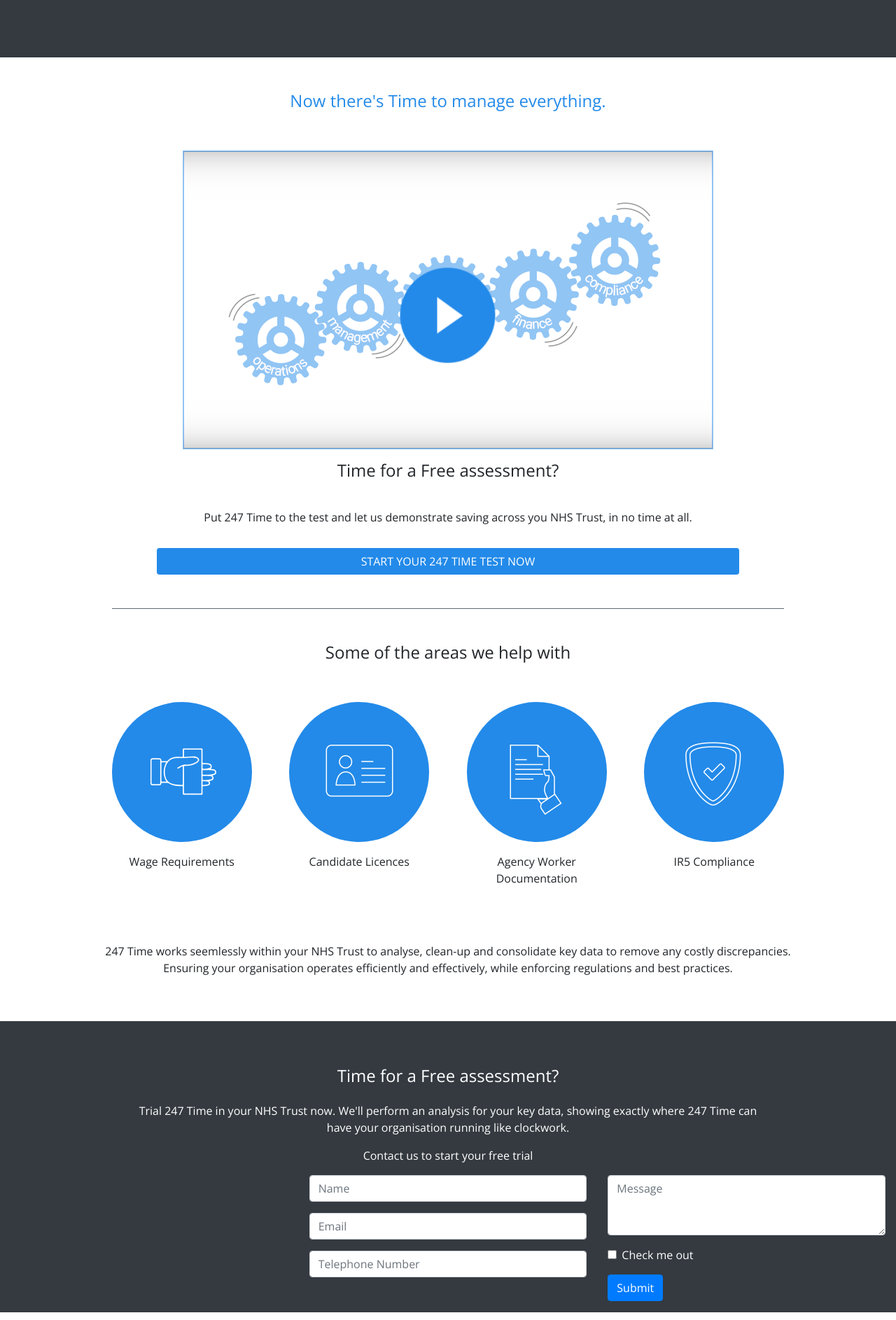
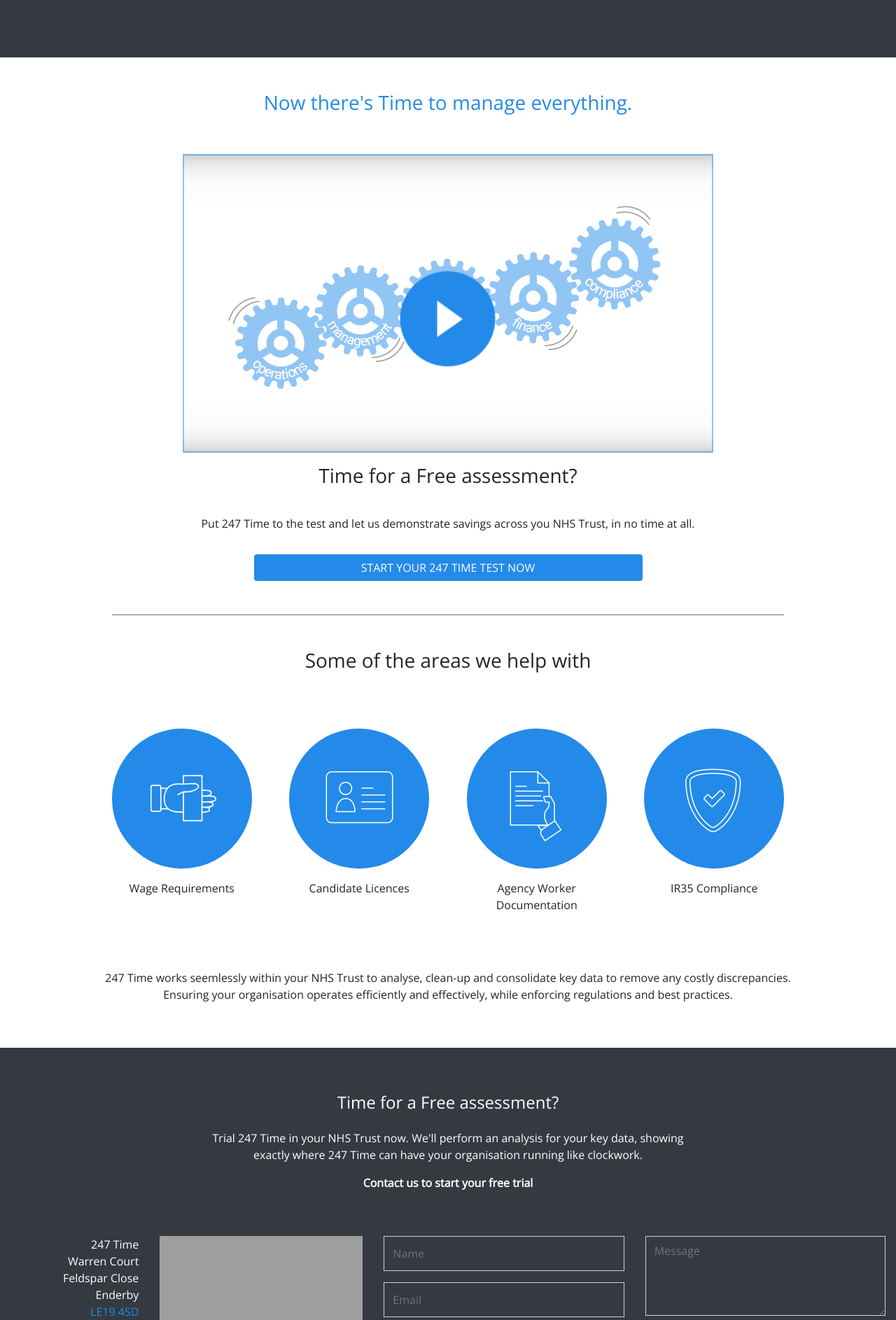
Before and after one commit to JaymeTibbatts/koobr-task, a PHP site: page / in a window 1280 px wide. Shown: the part 810-2696 px from the top of the page at 70% size. Run offline with PHP 8.4, Linux system fonts and the light colour scheme; a map, chart or similar area stays blank; some libraries are stand-ins or nearby versions; grey boxes are pictures that could not be loaded.

Commit message:
Completed Layout

```diff
--- a/assets/css/styles.css
+++ b/assets/css/styles.css
@@ -20,10 +20,6 @@ h4 {
 .hero h1 {
     font-size: 3.5em;
     margin-left: 25%;
-}
-
-.hero {
-
 }
 
 .sub-hero h2 {
@@ -51,3 +47,19 @@ h4 {
     left: 50%;
     transform: translate(-50%, -50%);
 }
+
+.g-recaptcha, .form-control {
+    background: #343A40 !important;
+}
+
+.form-control , form .btn{
+    border-radius: 0px !important;
+}
+
+.footer {
+    background: #191b1e;
+}
+
+#map {
+    height: 275px;
+}
--- /dev/null
+++ b/assets/js/map.js
@@ -0,0 +1,204 @@
+
+var map;
+
+var latLng = {lat: 52.596540, lng: -1.211020};
+
+function initMap() {
+  map = new google.maps.Map(document.getElementById('map'), {
+    center: latLng,
+    zoom: 14,
+    disableDefaultUI: true,
+    styles: [
+     {
+       "elementType": "geometry",
+       "stylers": [
+         {
+           "color": "#191B1E"
+         }
+       ]
+     },
+     {
+       "elementType": "labels.icon",
+       "stylers": [
+         {
+           "visibility": "off"
+         }
+       ]
+     },
+     {
+       "elementType": "labels.text.fill",
+       "stylers": [
+         {
+           "color": "#757575"
+         }
+       ]
+     },
+     {
+       "elementType": "labels.text.stroke",
+       "stylers": [
+         {
+           "color": "#212121"
+         }
+       ]
+     },
+     {
+       "featureType": "administrative",
+       "elementType": "geometry",
+       "stylers": [
+         {
+           "color": "#757575"
+         }
+       ]
+     },
+     {
+       "featureType": "administrative.country",
+       "elementType": "labels.text.fill",
+       "stylers": [
+         {
+           "color": "#9e9e9e"
+         }
+       ]
+     },
+     {
+       "featureType": "administrative.land_parcel",
+       "stylers": [
+         {
+           "visibility": "off"
+         }
+       ]
+     },
+     {
+       "featureType": "administrative.locality",
+       "elementType": "labels.text.fill",
+       "stylers": [
+         {
+           "color": "#bdbdbd"
+         }
+       ]
+     },
+     {
+       "featureType": "poi",
+       "elementType": "labels.text.fill",
+       "stylers": [
+         {
+           "color": "#757575"
+         }
+       ]
+     },
+     {
+       "featureType": "poi.park",
+       "elementType": "geometry",
+       "stylers": [
+         {
+           "color": "#181818"
+         }
+       ]
+     },
+     {
+       "featureType": "poi.park",
+       "elementType": "labels.text.fill",
+       "stylers": [
+         {
+           "color": "#616161"
+         }
+       ]
+     },
+     {
+       "featureType": "poi.park",
+       "elementType": "labels.text.stroke",
+       "stylers": [
+         {
+           "color": "#1b1b1b"
+         }
+       ]
+     },
+     {
+       "featureType": "road",
+       "elementType": "geometry.fill",
+       "stylers": [
+         {
+           "color": "#2c2c2c"
+         }
+       ]
+     },
+     {
+       "featureType": "road",
+       "elementType": "labels.text.fill",
+       "stylers": [
+         {
+           "color": "#8a8a8a"
+         }
+       ]
+     },
+     {
+       "featureType": "road.arterial",
+       "elementType": "geometry",
+       "stylers": [
+         {
+           "color": "#373737"
+         }
+       ]
+     },
+     {
+       "featureType": "road.highway",
+       "elementType": "geometry",
+       "stylers": [
+         {
+           "color": "#3c3c3c"
+         }
+       ]
+     },
+     {
+       "featureType": "road.highway.controlled_access",
+       "elementType": "geometry",
+       "stylers": [
+         {
+           "color": "#4e4e4e"
+         }
+       ]
+     },
+     {
+       "featureType": "road.local",
+       "elementType": "labels.text.fill",
+       "stylers": [
+         {
+           "color": "#616161"
+         }
+       ]
+     },
+     {
+       "featureType": "transit",
+       "elementType": "labels.text.fill",
+       "stylers": [
+         {
+           "color": "#757575"
+         }
+       ]
+     },
+     {
+       "featureType": "water",
+       "elementType": "geometry",
+       "stylers": [
+         {
+           "color": "#000000"
+         }
+       ]
+     },
+     {
+       "featureType": "water",
+       "elementType": "labels.text.fill",
+       "stylers": [
+         {
+           "color": "#3d3d3d"
+         }
+       ]
+     }
+   ]
+  });
+  var marker = new google.maps.Marker({
+   position: latLng,
+   map: map,
+   title: '247 Time',
+   icon: "./assets/images/map-marker.png"
+ });
+}
--- a/assets/js/scripts.js
+++ b/assets/js/scripts.js
@@ -0,0 +1,2 @@
+document.cookie = 'same-site-cookie=foo; SameSite=Lax';
+document.cookie = 'cross-site-cookie=bar; SameSite=None; Secure';
--- a/index.html
+++ b/index.html
@@ -20,6 +20,8 @@
                 crossorigin="anonymous">
         <!-- Stylesheets -->
         <link rel="stylesheet" type="text/css" href="assets/css/styles.css">
+
+        <script src="https://www.google.com/recaptcha/api.js " async defer></script>
 
 
 
@@ -103,7 +105,7 @@
 
                 <div class="row text-center">
                         <div class="col">
-                                <h4 class="py-5 primary ">Now there's Time to manage everything.</h4>
+                                <h3 class="py-5 primary ">Now there's Time to manage everything.</h3>
 
                                 <div class="video-container">
                                         <img src="./assets/images/video-bg.png" class="img-fluid"
@@ -111,11 +113,11 @@
                                         <img src="./assets/images/play-button.png" class="play-btn" alt="Play Video" />
                                 </div>
 
-                                <h4 class="py-3">Time for a Free assessment?</h4>
-                                <p class="py-3">Put 247 Time to the test and let us demonstrate saving across you NHS
+                                <h3 class="py-3">Time for a Free assessment?</h3>
+                                <p class="py-3">Put 247 Time to the test and let us demonstrate savings across you NHS
                                         Trust, in no time at all.</p>
 
-                                <button class="btn btn-block bg-primary text-uppercase text-white w-75 m-auto">Start
+                                <button class="btn btn-block bg-primary text-uppercase text-white w-50 m-auto">Start
                                         your 247 Time test now</button>
                         </div>
                 </div>
@@ -128,9 +130,9 @@
 
         <div class="row mx-5 text-center expertise">
                 <div class="container">
-                        <h4 class="pb-5 ">Some of the areas we help with</h4>
+                        <h3 class="pb-5 ">Some of the areas we help with</h3>
 
-                        <div class="row mx-5">
+                        <div class="row mx-5 pt-4">
                                 <div class="col">
                                         <div class="img-container">
                                                 <img src="./assets/images/wage-icon.png" class=""
@@ -156,7 +158,7 @@
                                         <div class="img-container">
                                                 <img src="./assets/images/ir35-icon.png" class="" alt="IR5 Compliance">
                                         </div>
-                                        <p class="py-3">IR5 Compliance</p>
+                                        <p class="py-3">IR35 Compliance</p>
                                 </div>
                         </div>
 
@@ -175,53 +177,103 @@
                 <div class="row text-center w-75 m-auto">
                         <div class="col">
                                 <h4 class="pt-5 pb-3">Time for a Free assessment?</h4>
-                                <p>Trial 247 Time in your NHS Trust now. We'll perform an analysis for your key data,
+                                <p class="w-75 m-auto">Trial 247 Time in your NHS Trust now. We'll perform an analysis for your key data,
                                         showing
                                         exactly where 247 Time can have your organisation running like clockwork.</p>
-                                <p>Contact us to start your free trial</p>
+                                <p class="font-weight-bold pt-3 pb-5">Contact us to start your free trial</p>
                         </div>
                 </div>
                 <div class="row">
-                        <div class="col"></div>
+                        <div class="col-2">
+
+                                <address class="text-right">
+                                        247 Time<br>
+                                        Warren Court<br>
+                                        Feldspar Close<br>
+                                        Enderby<br>
+                                        <span class="primary">LE19 4SD</span>
+                                </address>
+                        </div>
                         <div class="col">
+                                <div id="map"></div>
+                        </div>
+                        <div class="col-7">
                                 <form novalidate class="needs-validation">
-                                        <div class="form-group">
+                                        <div class="row">
+                                                <div class="col">
+                                                        <div class="form-group small">
 
-                                                <input class="form-control" id="name" placeholder="Name" required>
+                                                                <input class="form-control py-4" id="name"
+                                                                        placeholder="Name" required>
 
                                                         </div>
                                                         <div class="form-group">
-                                                <input type="email" class="form-control" id="email" placeholder="Email"
-                                                        required>
+                                                                <input type="email" class="form-control py-4" id="email"
+                                                                        placeholder="Email" required>
                                                         </div>
                                                         <div class="form-group">
-                                                <input type="tel" pattern="([0-9]{5}) [0-9]{6}" class="form-control"
-                                                        id="telephone" placeholder="Telephone Number" required>
+                                                                <input type="tel" pattern="[0-9]{5} [0-9]{6}"
+                                                                        class="form-control py-4 " id="telephone"
+                                                                        placeholder="Telephone Number" required>
                                                                 <div class="invalid-feedback">
                                                                         Format (01234) 123456
                                                                 </div>
                                                         </div>
+                                                        <div class="form-group">
+                                                                <div class="g-recaptcha"
+                                                                        data-sitekey="6LdsXMsUAAAAALmHFpIr9V_IKUpdZ4GhItY8kVFj">
+                                                                </div>
+                                                        </div>
+                                                </div>
 
+                                                <div class="col">
+                                                        <div class="form-group">
+                                                                <textarea class="form-control py-2" id="message"
+                                                                        rows="4" placeholder="Message"></textarea>
+                                                        </div>
+
+                                                        <button type="submit"
+                                                                class="btn btn-primary btn-block">Send</button>
+
+                                                        <div class="form-group form-check p-4">
+                                                                <input type="checkbox" class="form-check-input"
+                                                                        id="privacy-check">
+                                                                <label class="form-check-label small"
+                                                                        for="privacy-check">By
+                                                                        submitting
+                                                                        the information to 247 Time, I agree that i wish
+                                                                        to
+                                                                        receive
+                                                                        updates about relevant services and industry
+                                                                        news.<br>
+                                                                        See our <a href="#"
+                                                                                class="primary font-weight-bold">Privacy
+                                                                                Policy</a> for more information.</label>
+                                                        </div>
+                                                </div>
                                 </form>
 
 
                         </div>
-                        <div class="col">
-                                <div class="form-group">
-                                        <textarea class="form-control" id="message" rows="3"
-                                                placeholder="Message"></textarea>
                 </div>
-                                <div class="form-group form-check">
-                                        <input type="checkbox" class="form-check-input" id="exampleCheck1">
-                                        <label class="form-check-label" for="exampleCheck1">Check me out</label>
+
+
+
         </div>
-                                <button type="submit" class="btn btn-primary">Submit</button>
+        </div>
+        <div class="container-fluid footer pt-3">
+                <div class="row">
+                        <ul class="list-inline ml-5 pl-5 small font-weight-bold">
+                                <li class="list-inline-item"><a href="#" class="text-white">Terms & Conditions</a></li>
+                                <li class="list-inline-item primary">|</li>
+                                <li class="list-inline-item"><a href="#" class="text-white">Privacy Policy</a></li>
+                        </ul>
+
                 </div>
         </div>
 
-        </div>
-
         <!-- Javascript -->
+        <script src="assets/js/scripts.js"></script>
         <script src="https://code.jquery.com/jquery-3.4.1.slim.min.js"
                 integrity="sha384-J6qa4849blE2+poT4WnyKhv5vZF5SrPo0iEjwBvKU7imGFAV0wwj1yYfoRSJoZ+n"
                 crossorigin="anonymous"></script>
@@ -231,6 +283,10 @@
         <script src="https://stackpath.bootstrapcdn.com/bootstrap/4.4.1/js/bootstrap.min.js"
                 integrity="sha384-wfSDF2E50Y2D1uUdj0O3uMBJnjuUD4Ih7YwaYd1iqfktj0Uod8GCExl3Og8ifwB6"
                 crossorigin="anonymous"></script>
+        <script src="./assets/js/map.js"></script>
+
+
+        <script src="https://maps.googleapis.com/maps/api/js?key=AIzaSyAzE5XSbRwaFHlPqlIjuGTt1BenXF-4vg8&callback=initMap" async defer></script>
 
 </body>
 
```
Also changed, not shown: assets/images/map-marker.png (added). Lines whose indentation alone changed are shown as unchanged.
